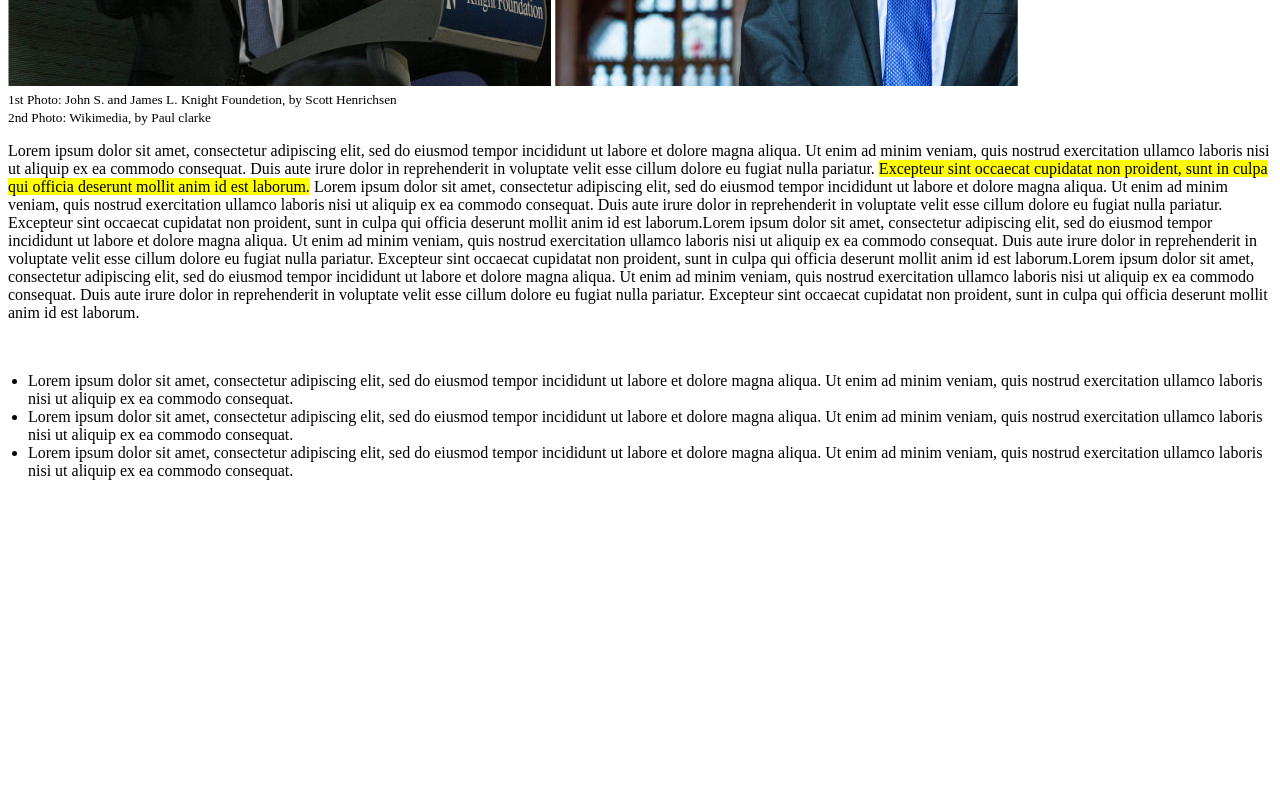
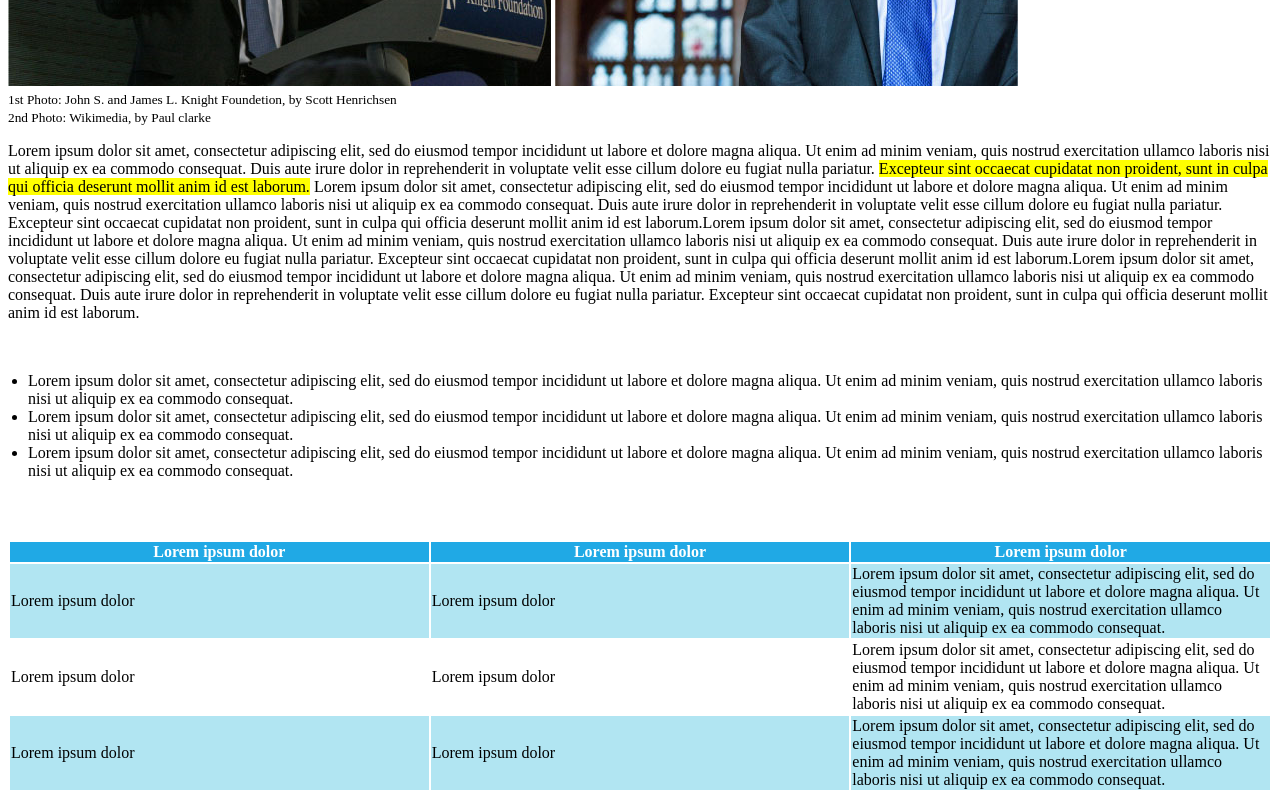
Before and after one commit to PaoloNapoli97/html-css-booleaner, a plain HTML site: page index.html in a window 1280 px wide. Shown: the part 816-1616 px from the top of the page. Before the commit the page ends 1312 px from the top, so only its background shows below. Drawn offline with Linux system fonts and the light colour scheme.

Commit message:
Aggiunta sezione tabella

```diff
--- a/css/style.css
+++ b/css/style.css
@@ -41,3 +41,21 @@ mark{
     margin-top: 50px;
     margin-left: -20px;
 }
+
+table{
+    margin-top: 60px;
+    width: 100%;
+}
+
+td{
+    width: 33%;
+}
+
+thead{
+    background-color: #20A9E5;
+    color: white;
+}
+
+.dispari{
+    background-color: #B1E5F2;
+}
--- a/index.html
+++ b/index.html
@@ -51,6 +51,43 @@
             </div>
         </section>
         <!-- sezione paragrafo-->
+        <!-- sezione tabella-->
+        <section>
+            <table>
+                <thead>
+                    <tr>
+                        <th>
+                            Lorem ipsum dolor
+                        </th>
+                        <th>
+                            Lorem ipsum dolor
+                        </th>
+                        <th>
+                            Lorem ipsum dolor
+                        </th>
+
+                    </tr>
+                </thead>
+                <tbody>
+                    <tr class="dispari">
+                        <td>Lorem ipsum dolor</td>
+                        <td>Lorem ipsum dolor</td>
+                        <td>Lorem ipsum dolor sit amet, consectetur adipiscing elit, sed do eiusmod tempor incididunt ut labore et dolore magna aliqua. Ut enim ad minim veniam, quis nostrud exercitation ullamco laboris nisi ut aliquip ex ea commodo consequat.</td>
+                    </tr>
+                    <tr>
+                        <td>Lorem ipsum dolor</td>
+                        <td>Lorem ipsum dolor</td>
+                        <td>Lorem ipsum dolor sit amet, consectetur adipiscing elit, sed do eiusmod tempor incididunt ut labore et dolore magna aliqua. Ut enim ad minim veniam, quis nostrud exercitation ullamco laboris nisi ut aliquip ex ea commodo consequat.</td>
+                    </tr>
+                    <tr class="dispari">
+                        <td>Lorem ipsum dolor</td>
+                        <td>Lorem ipsum dolor</td>
+                        <td>Lorem ipsum dolor sit amet, consectetur adipiscing elit, sed do eiusmod tempor incididunt ut labore et dolore magna aliqua. Ut enim ad minim veniam, quis nostrud exercitation ullamco laboris nisi ut aliquip ex ea commodo consequat.</td>
+                    </tr>
+                </tbody>
+            </table>
+        </section>
+        <!-- /sezione tabella-->
     </main>
     <footer></footer>
 
```
